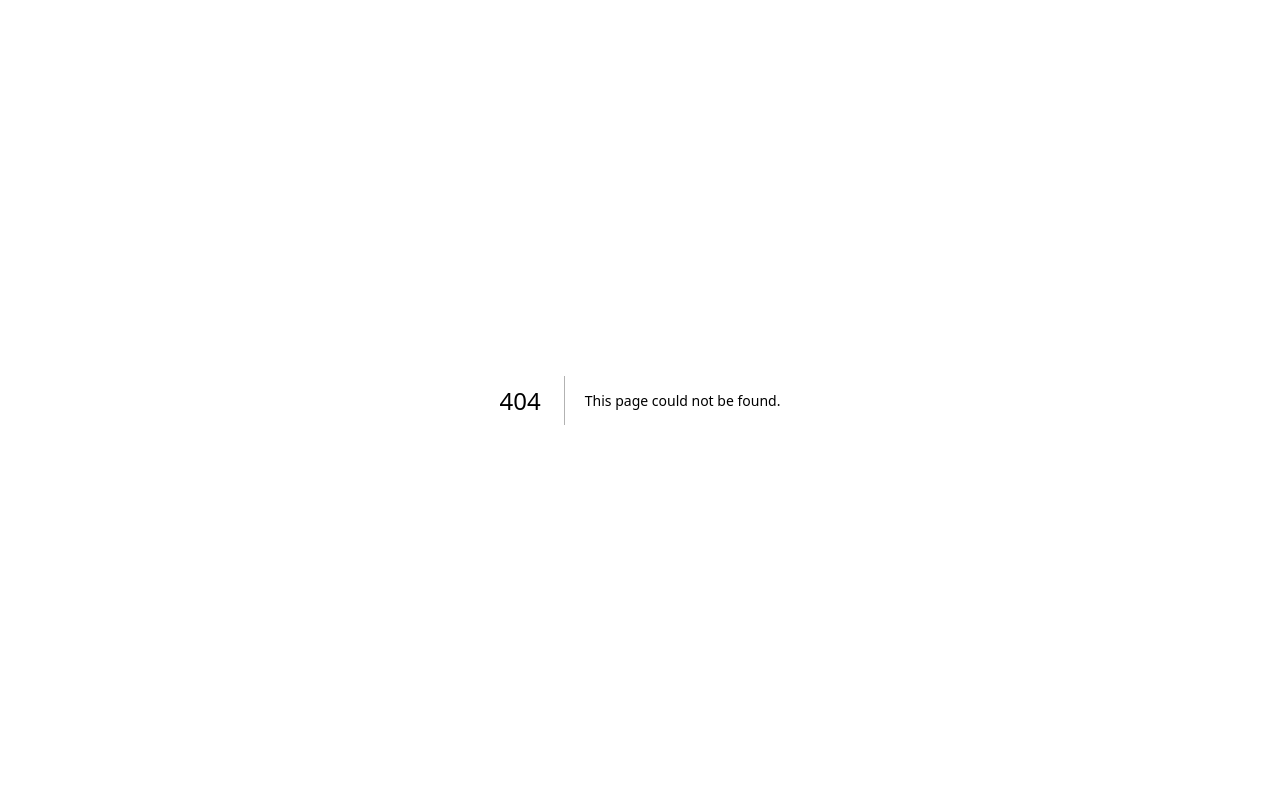
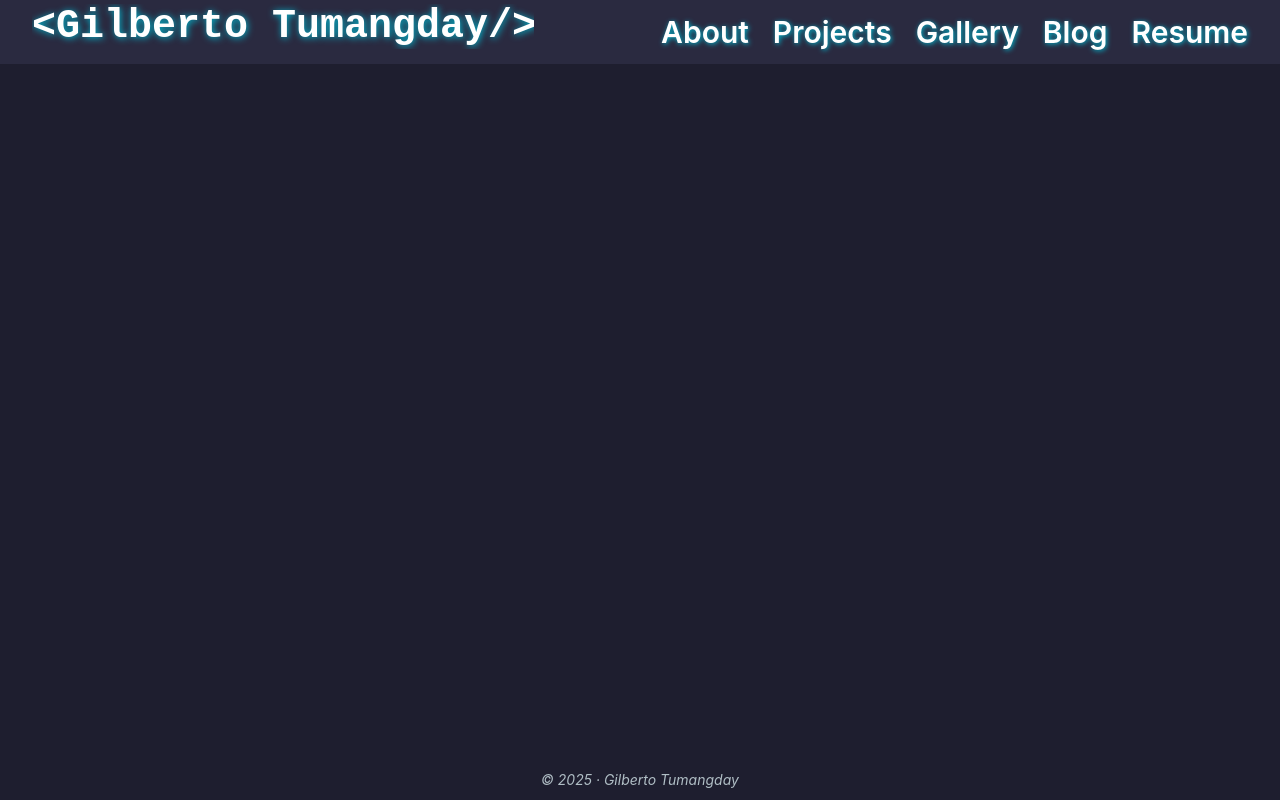
Before and after one commit to gilbertotumangday1/reactComponentPlayground, a Next.js app: page /website/blog in a window 1280 px wide. Before the commit this address had no page. Built offline with nearby package versions, Linux system fonts and the light colour scheme.

Commit message:
added blank projects and blog page

```diff
--- /dev/null
+++ b/src/app/website/blog/page.jsx
@@ -0,0 +1,51 @@
+'use client';
+
+import React from 'react';
+import Navbar from '@/components/Navbar';
+import { Caption } from '@/components/Text';
+
+export default function BlogPage() {
+  return (
+    <div
+      style={{
+        display: 'flex',
+        flexDirection: 'column',
+        minHeight: '100vh',
+        backgroundColor: '#1E1E2F',
+        color: 'white',
+      }}
+    >
+      <Navbar />
+      <main
+        style={{
+          flexGrow: 1,
+          display: 'flex',
+          justifyContent: 'center',
+          alignItems: 'center',
+          padding: '4.5rem 2rem 2rem',
+        }}
+      >
+        <div
+          style={{
+            maxWidth: '960px',
+            width: '100%',
+            padding: '2rem',
+            borderRadius: '1rem',
+          }}
+        >
+          {/* Empty content section - add your blog posts here */}
+        </div>
+      </main>
+      <footer
+        style={{
+          textAlign: 'center',
+          padding: '0.75rem',
+          backgroundColor: '#1E1E2F',
+          fontSize: '0.75rem',
+        }}
+      >
+        <Caption>© 2025 · Gilberto Tumangday</Caption>
+      </footer>
+    </div>
+  );
+}
```
Also changed, not shown: src/app/website/projects/page.jsx (added, +51 -0 lines).
